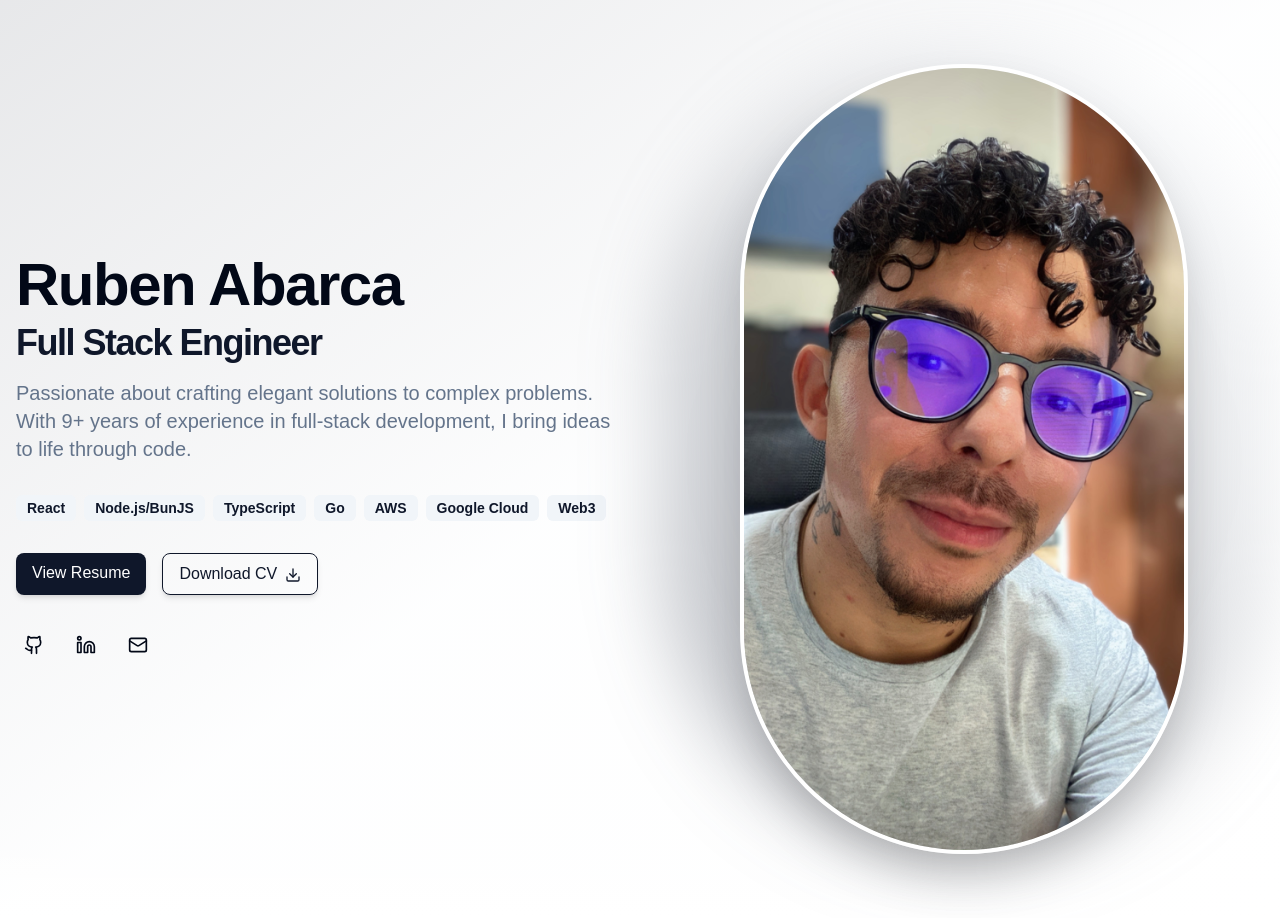
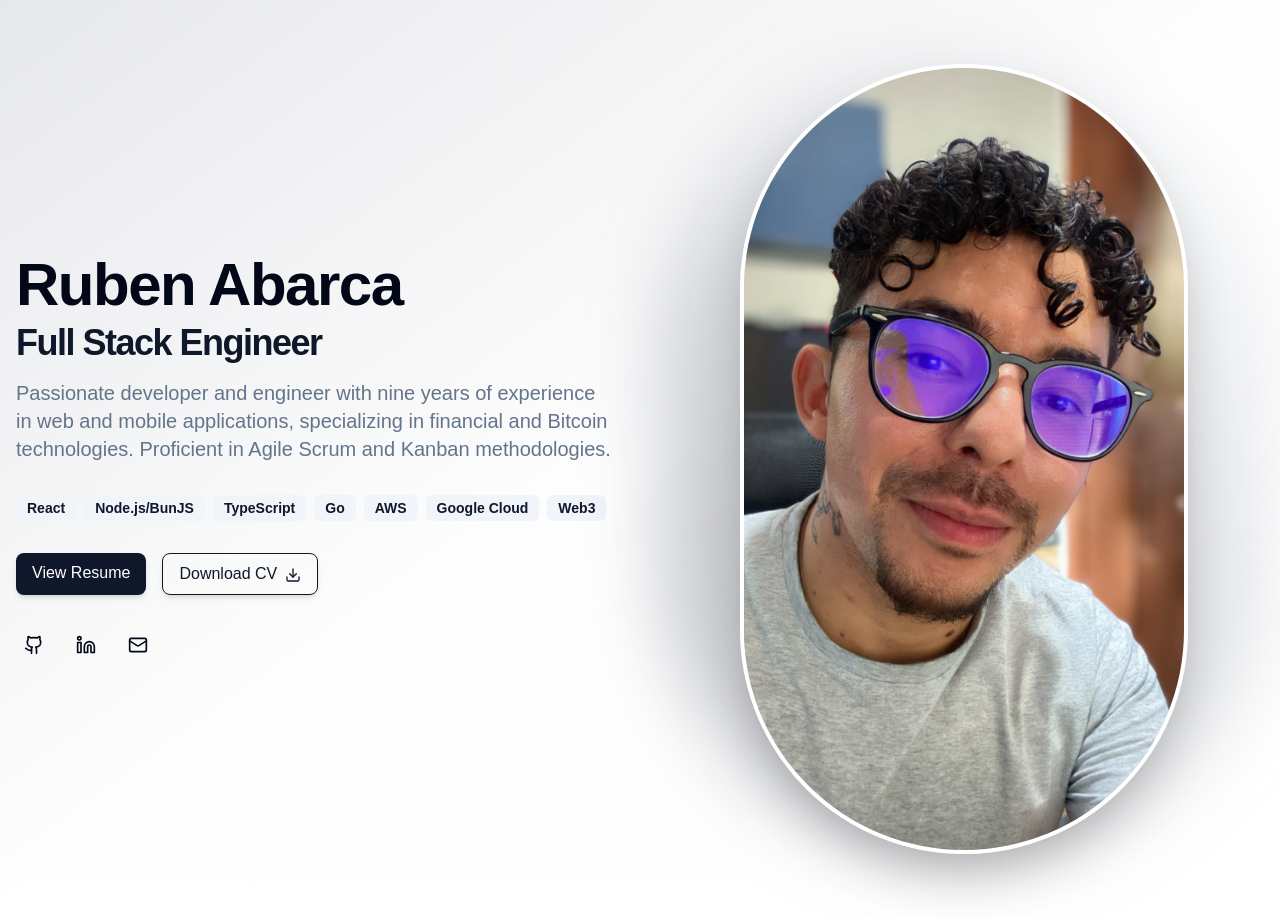
Before and after one commit to espaciofuturoio/rubenabix, a Next.js app: page / in a window 1280 px wide. Built offline with nearby package versions, Linux system fonts and the light colour scheme.

Commit message:
chore: update CV

```diff
--- a/app/layout.tsx
+++ b/app/layout.tsx
@@ -17,7 +17,7 @@ const geistMono = localFont({
 
 export const metadata: Metadata = {
   title: "Ruben Abarca | Full Stack Engineer",
-  description: "Passionate about crafting elegant solutions to complex problems. With 9+ years of experience in full-stack development, I bring ideas to life through code.",
+  description: "Passionate developer and engineer with nine years of experience in web and mobile applications, specializing in financial and Bitcoin technologies. Proficient in Agile Scrum and Kanban methodologies. Next.js, React, React Native, Skia, TypeScript, Node.js, Go, AWS, Google Cloud, Web3, Bitcoin, Ordinals, Nostr, BRC20, Bitcash Bank, RareMint, Keeper Solutions, Keeper Tokens, BitcashUSD, Bitcoin Inscriptions, Bitcoin Transactions, Bitcoin Tax, Bitcoin Marketplace, Bitcoin API, Bitcoin Blockchain, Bitcoin NFTs, Bitcoin Ordinals, Bitcoin Runes, Bitcoin BR",
 };
 
 export default function RootLayout({
--- a/components/containers/hero.tsx
+++ b/components/containers/hero.tsx
@@ -7,7 +7,7 @@ import { SocialLinks } from "./social-links"
 
 const NAME = "Ruben Abarca"
 const TITLE = "Full Stack Engineer"
-const DESCRIPTION = "Passionate about crafting elegant solutions to complex problems. With 9+ years of experience in full-stack development, I bring ideas to life through code."
+const DESCRIPTION = "Passionate developer and engineer with nine years of experience in web and mobile applications, specializing in financial and Bitcoin technologies. Proficient in Agile Scrum and Kanban methodologies."
 const SKILLS = ["React", "Node.js/BunJS", "TypeScript", "Go", "AWS", "Google Cloud", "Web3"]
 
 export const DeveloperProfileHero = () => {
@@ -39,7 +39,7 @@ export const DeveloperProfileHero = () => {
                                 View Resume
                             </Link>
                             <a
-                                href="https://drive.google.com/uc?export=download&id=1DVuQAQrCEmJqSUXvv4jcmBm7-qTbcPQE"
+                                href="https://drive.google.com/uc?export=download&id=12yqvccYl_B03Bf35XRU7O7NaGCyP-t86"
                                 className="w-full sm:w-auto text-center bg-transparent border border-primary text-primary py-2 px-4 rounded-lg shadow-md hover:bg-primary hover:text-white transition duration-300"
                             >
                                 Download CV
```
Also changed, not shown: 2 other files (tests, documents, lock files or other folders).
